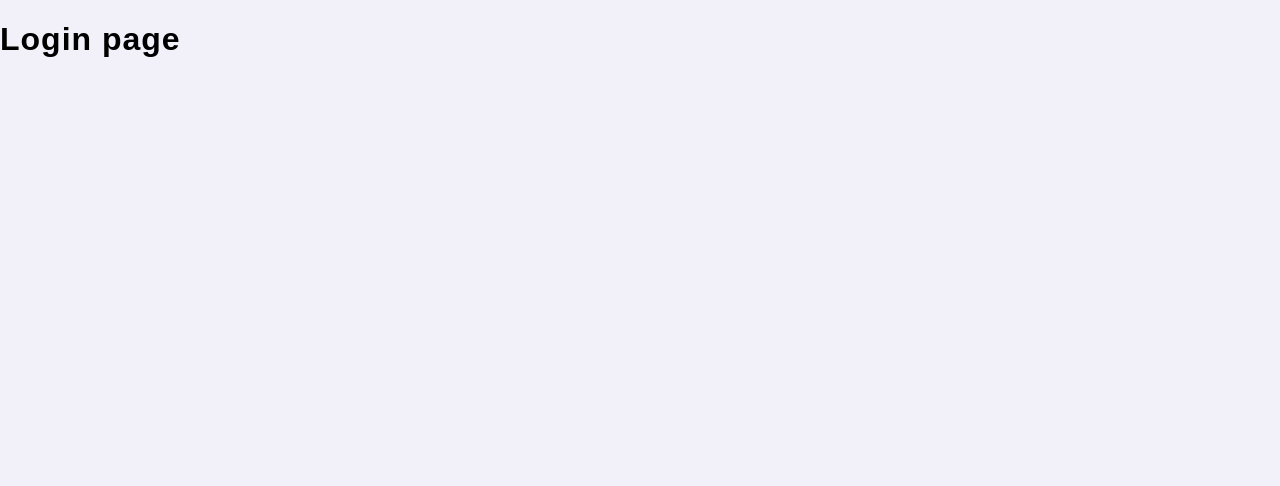
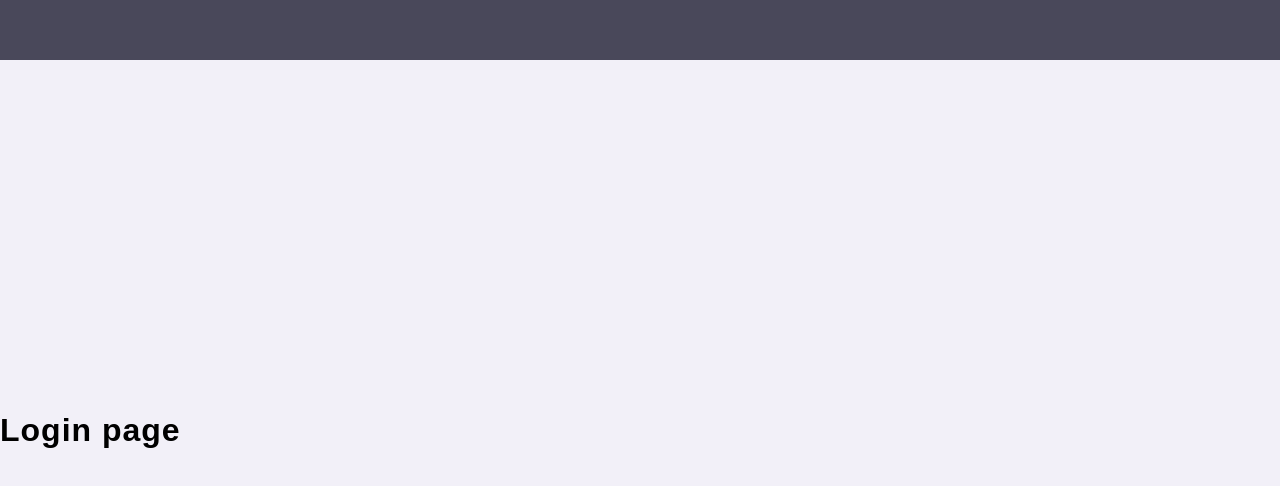
Before and after one commit to firehudson/react-dashboard, a React (Create React App) app: page /login in a window 1280 px wide. Shown: the top 486 px of the page. Built offline with nearby package versions, Linux system fonts and the light colour scheme.

Commit message:
Added application header

```diff
--- /dev/null
+++ b/src/components/Header/index.js
@@ -0,0 +1,24 @@
+import React from 'react';
+import styled from 'styled-components';
+
+const Wrapper = styled('header')`
+  z-index: 1000;
+  margin-bottom: 0;
+  min-height: 60px;
+  max-height: 60px;
+  display: flex;
+  align-items: center;
+  top: 0;
+  left: 0;
+  right: 0;
+  border-radius: 0;
+  padding: 0px 40px;
+  background-color: ${props => props.theme.colors.navbar.background};
+  color: ${props => props.theme.colors.navbar.fontColor};
+`;
+
+const Header = () => (
+  <Wrapper />
+);
+
+export default Header;
--- a/src/constants/themes/primary.js
+++ b/src/constants/themes/primary.js
@@ -5,6 +5,10 @@ export const theme = {
       background: 'rgb(242, 240, 248)',
       primary: 'rgb(90, 89, 119)',
     },
+    navbar: {
+      background: 'rgb(73, 72, 90)',
+      fontColor: 'rgb(200, 200, 220)',
+    },
   },
 };
 
--- a/src/containers/App.js
+++ b/src/containers/App.js
@@ -5,10 +5,12 @@ import { ThemeProvider } from 'styled-components';
 import withStore from '../utils/withStore';
 import getTheme from '../constants/themes';
 import GlobalStyles from '../components/GlobalStyles';
+import Header from '../components/Header';
 
 const App = ({ children }) => (
   <ThemeProvider theme={getTheme()}>
     <Fragment>
+      <Header />
       {children}
       <GlobalStyles />
     </Fragment>
```
